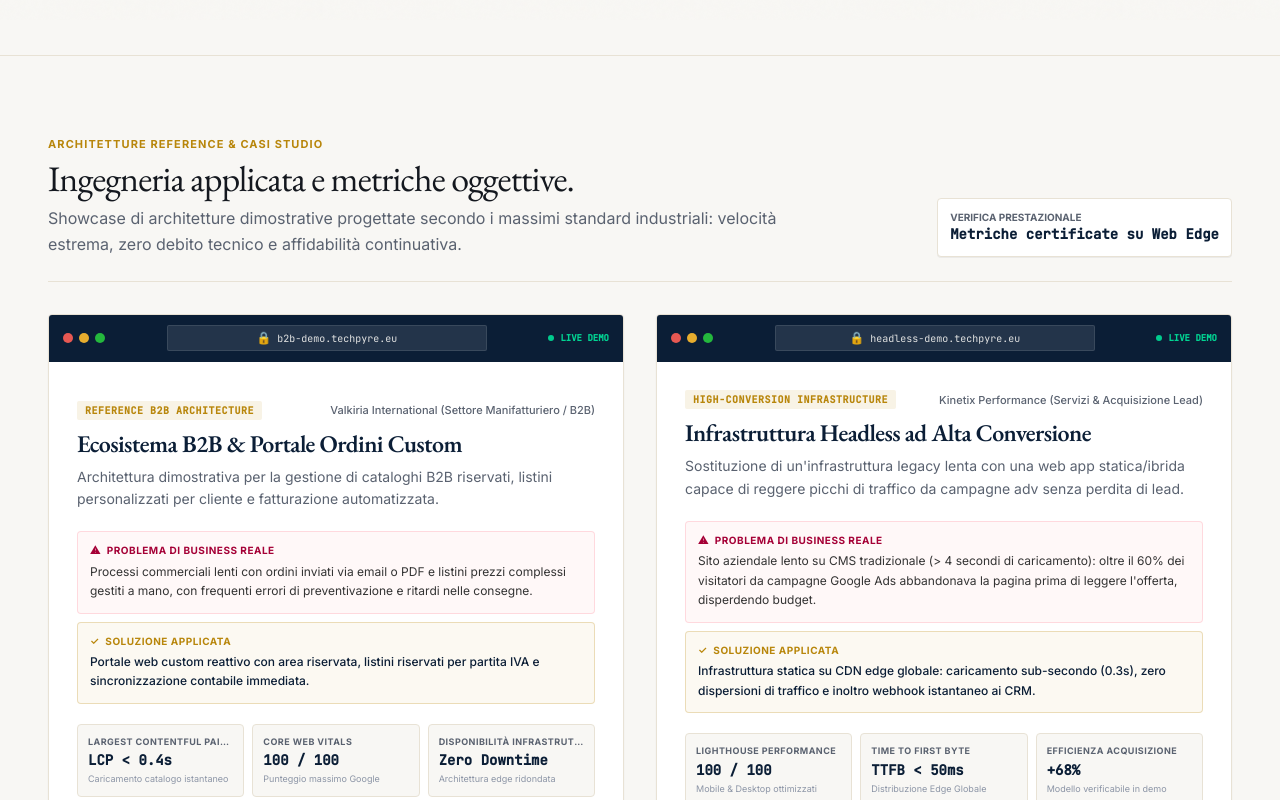
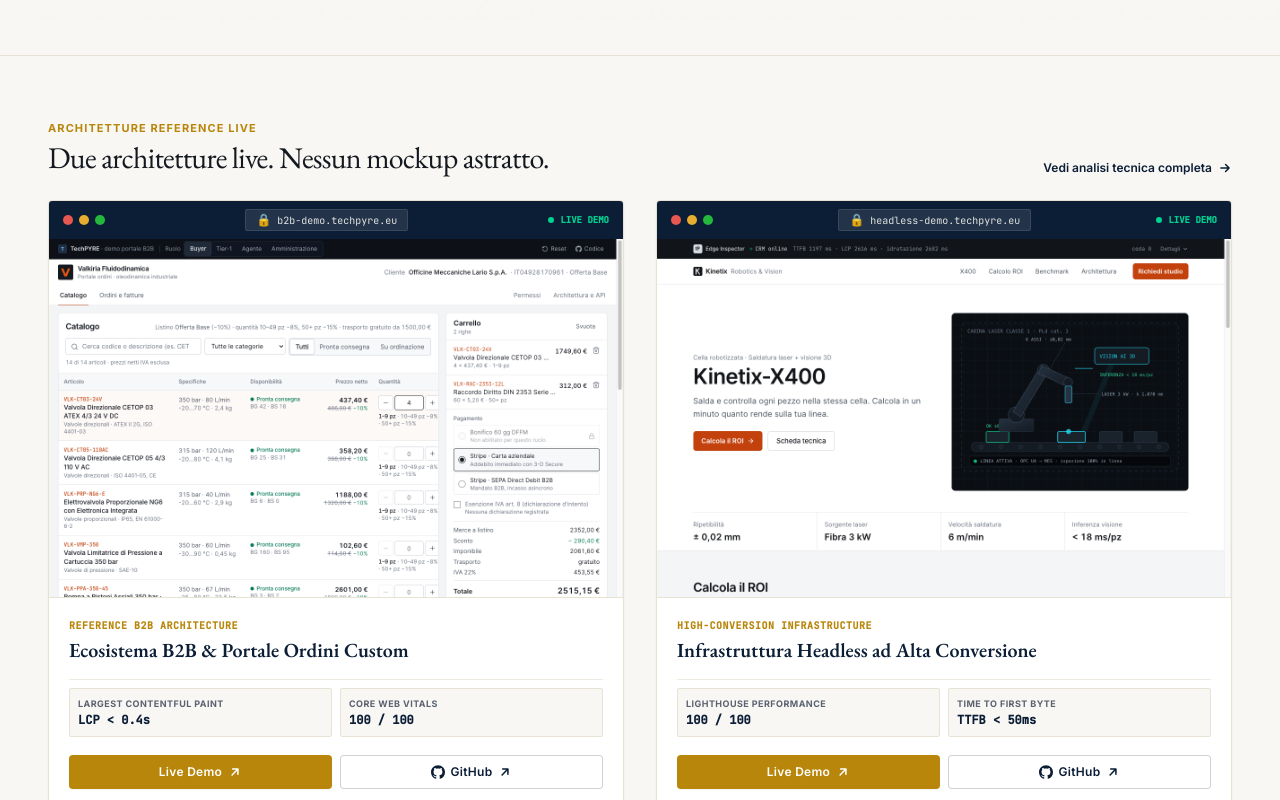
Before and after one commit to techpyre/techpyre, a Next.js app: page / in a window 1280 px wide. Shown: the part 780-1580 px from the top of the page. Built offline with nearby package versions, Linux system fonts and the light colour scheme.

Commit message:
feat(demos): add real demo screenshots and streamline homepage projects teaser with 90% fewer words

```diff
--- a/src/app/page.tsx
+++ b/src/app/page.tsx
@@ -15,7 +15,7 @@
       <div className="min-h-screen bg-[#F8F7F4] text-[#14181F]">
         <main id="main-content">
           <Hero />
-          <CaseStudies />
+          <CaseStudies variant="teaser" />
           <ContactBox />
         </main>
         <Footer />
--- a/src/app/progetti/page.tsx
+++ b/src/app/progetti/page.tsx
@@ -13,7 +13,7 @@
 export default function ProgettiPage() {
   return (
     <PageShell>
-      <CaseStudies />
+      <CaseStudies variant="full" />
     </PageShell>
   );
 }
--- a/src/components/sections/CaseStudies.tsx
+++ b/src/components/sections/CaseStudies.tsx
@@ -1,6 +1,7 @@
 "use client";
 
 import React from "react";
+import Link from "next/link";
 import { motion } from "framer-motion";
 import { siteContent } from "@/config/siteContent";
 import { requestContactPrefill } from "@/lib/contactPrefill";
@@ -8,16 +9,18 @@
 import AnimatedLine from "@/components/ui/AnimatedLine";
 import { ArrowRightIcon, ArrowUpRightIcon, GitHubIcon } from "@/components/ui/Icons";
 
+interface CaseStudiesProps {
+  variant?: "full" | "teaser";
+}
+
 /**
  * =====================================================================
- * SEZIONE ARCHITETTURE & CASI STUDIO B2B (#progetti)
- * - Dimostrazione tangibile di standard tecnici elevati e assenza di debito legacy
- * - Metriche oggettive (Lighthouse 100/100, LCP < 0.4s, TTFB < 50ms)
- * - Stack trasparente e punti salienti dell'ingegneria applicata
- * - CTA per richiedere un'architettura analoga per l'azienda committente
+ * SEZIONE ARCHITETTURE & CASI STUDIO B2B
+ * - "teaser" (Homepage): Ultra-leggero, screenshot reali della demo, 90% di parole in meno
+ * - "full" (/progetti): Schede complete con analisi tecnica approfondita
  * =====================================================================
  */
-export default function CaseStudies() {
+export default function CaseStudies({ variant = "teaser" }: CaseStudiesProps) {
   const router = useRouter();
   const { caseStudies } = siteContent;
 
@@ -25,18 +28,175 @@
     if (typeof window !== "undefined") {
       const customMessage = `Richiesta Informazioni su Architettura Reference:\n- Riferimento: ${caseTitle}\n- Servizio correlato: ${serviceName}\n\nDesidero valutare un'architettura con analoghi requisiti di velocità, sicurezza e scalabilità per la mia impresa.`;
 
-      // Evento custom se il modulo è in pagina, altrimenti precompilato + navigazione a /#contatto
-      requestContactPrefill({
-        serviceTitle: serviceName,
-        prefilledMessage: customMessage,
-      }, (href) => router.push(href));
+      requestContactPrefill(
+        {
+          serviceTitle: serviceName,
+          prefilledMessage: customMessage,
+        },
+        (href) => router.push(href)
+      );
     }
   };
 
+  // =====================================================================
+  // VARIANTE HOME (TEASER): VISUALE, SCREENSHOT REALI E 90% DI PAROLE IN MENO
+  // =====================================================================
+  if (variant === "teaser") {
+    return (
+      <section id="progetti" className="py-10 sm:py-14 md:py-16 bg-[#F8F7F4] border-t border-[#E8E2D5]">
+        <div className="max-w-7xl mx-auto px-5 sm:px-6 md:px-12">
+          {/* Intestazione Sintetica */}
+          <div className="flex flex-col sm:flex-row sm:items-end justify-between gap-3 pb-6">
+            <div className="space-y-1">
+              <div className="text-[10px] sm:text-[11px] font-sans font-bold text-[#B8860B] uppercase tracking-widest">
+                ARCHITETTURE REFERENCE LIVE
+              </div>
+              <h2 className="font-serif text-2xl sm:text-3xl text-[#14181F] font-normal tracking-tight">
+                Due architetture live. Nessun mockup astratto.
+              </h2>
+            </div>
+            <Link
+              href="/progetti"
+              className="inline-flex items-center gap-1.5 text-xs font-semibold text-[#0B1E36] hover:text-[#B8860B] transition-colors font-sans group shrink-0"
+            >
+              <span>Vedi analisi tecnica completa</span>
+              <ArrowRightIcon className="w-3.5 h-3.5 transition-transform group-hover:translate-x-1" />
+            </Link>
+          </div>
+
+          {/* Griglia a 2 Schede Visive con Screenshot Reali delle Demo */}
+          <div className="grid grid-cols-1 lg:grid-cols-2 gap-6 sm:gap-8 items-stretch">
+            {caseStudies.items.map((project, idx) => (
+              <motion.div
+                key={project.id}
+                initial={{ opacity: 0, y: 16 }}
+                whileInView={{ opacity: 1, y: 0 }}
+                viewport={{ once: true, margin: "-30px" }}
+                transition={{ duration: 0.5, delay: idx * 0.1 }}
+                className="bg-white rounded-sm border border-[#E8E2D5] hover:border-[#0B1E36] transition-all shadow-xs overflow-hidden flex flex-col justify-between group"
+              >
+                {/* Header Finestra Browser */}
+                <div className="bg-[#0B1E36] px-3.5 py-2 flex items-center justify-between text-white/70 select-none">
+                  <div className="flex items-center gap-1.5">
+                    <span className="w-2.5 h-2.5 rounded-full bg-[#FF5F56]/90 inline-block" />
+                    <span className="w-2.5 h-2.5 rounded-full bg-[#FFBD2E]/90 inline-block" />
+                    <span className="w-2.5 h-2.5 rounded-full bg-[#27C93F]/90 inline-block" />
+                  </div>
+
+                  <div className="px-2.5 py-0.5 rounded-xs bg-white/10 text-[10px] font-mono text-[#F8F7F4]/90 flex items-center gap-1.5 border border-white/10 max-w-[200px] sm:max-w-xs truncate">
+                    <span className="text-emerald-400 text-xs">🔒</span>
+                    <span className="truncate">
+                      {project.demoUrl ? project.demoUrl.replace("https://", "") : "techpyre.eu"}
+                    </span>
+                  </div>
+
+                  <div className="flex items-center gap-1.5 text-[9px] font-mono text-emerald-400 font-semibold shrink-0">
+                    <span className="w-1.5 h-1.5 rounded-full bg-emerald-400 animate-pulse" />
+                    <span className="hidden sm:inline">LIVE DEMO</span>
+                  </div>
+                </div>
+
+                {/* Screenshot Reale della Demo */}
+                <a
+                  href={project.demoUrl}
+                  target="_blank"
+                  rel="noopener noreferrer"
+                  className="relative block aspect-[16/10] overflow-hidden bg-[#0A192F]/5 group/img border-b border-[#E8E2D5]"
+                  aria-label={`Apri live demo di ${project.title}`}
+                >
+                  {project.screenshotUrl ? (
+                    // eslint-disable-next-line @next/next/no-img-element
+                    <img
+                      src={project.screenshotUrl}
+                      alt={`Screenshot reale live demo: ${project.title}`}
+                      className="w-full h-full object-cover object-top transition-transform duration-500 group-hover/img:scale-[1.02]"
+                      loading="lazy"
+                    />
+                  ) : (
+                    <div className="w-full h-full flex items-center justify-center text-xs text-[#5A6270]">
+                      Screenshot demo
+                    </div>
+                  )}
+
+                  {/* Overlay interattivo hover */}
+                  <div className="absolute inset-0 bg-[#0B1E36]/0 group-hover/img:bg-[#0B1E36]/15 transition-colors flex items-center justify-center">
+                    <span className="opacity-0 group-hover/img:opacity-100 transition-opacity duration-200 py-1.5 px-3 rounded-xs bg-[#0B1E36] text-white font-sans text-xs font-semibold shadow-md flex items-center gap-1.5">
+                      <span>Apri Demo Live</span>
+                      <ArrowUpRightIcon className="w-3.5 h-3.5" />
+                    </span>
+                  </div>
+                </a>
+
+                {/* Dettaglio Sintetico (90% parole in meno: solo titolo, 2 metriche e 2 bottoni) */}
+                <div className="p-4 sm:p-5 flex flex-col justify-between flex-1 gap-3.5">
+                  <div className="space-y-1">
+                    <div className="text-[10px] font-mono font-bold uppercase tracking-wider text-[#B8860B]">
+                      {project.tag}
+                    </div>
+                    <h3 className="font-serif text-lg sm:text-xl text-[#0B1E36] font-semibold leading-snug">
+                      {project.title}
+                    </h3>
+                  </div>
+
+                  {/* 2 Metriche Essenziali */}
+                  <div className="grid grid-cols-2 gap-2 pt-2 border-t border-[#E8E2D5]/70">
+                    {project.metrics.slice(0, 2).map((m, mIdx) => (
+                      <div
+                        key={mIdx}
+                        className="p-2 rounded-xs bg-[#F8F7F4] border border-[#E8E2D5] space-y-0.5"
+                      >
+                        <div className="text-[9px] font-sans font-bold uppercase tracking-wider text-[#5A6270] truncate">
+                          {m.label}
+                        </div>
+                        <div className="font-mono font-bold text-xs text-[#0B1E36]">
+                          {m.value}
+                        </div>
+                      </div>
+                    ))}
+                  </div>
+
+                  {/* Bottoni Rapidi */}
+                  <div className="grid grid-cols-2 gap-2 pt-1">
+                    {project.demoUrl && (
+                      <a
+                        href={project.demoUrl}
+                        target="_blank"
+                        rel="noopener noreferrer"
+                        className="py-2 px-3 rounded-sm bg-[#B8860B] hover:bg-[#9A7009] active:scale-[0.99] text-white font-sans text-xs font-semibold tracking-wide transition-all shadow-xs inline-flex items-center justify-center gap-1.5"
+                      >
+                        <span>Live Demo</span>
+                        <ArrowUpRightIcon className="w-3.5 h-3.5" />
+                      </a>
+                    )}
+                    {project.repoUrl && (
+                      <a
+                        href={project.repoUrl}
+                        target="_blank"
+                        rel="noopener noreferrer"
+                        className="py-2 px-3 rounded-sm bg-white border border-[#0B1E36]/20 hover:border-[#0B1E36] active:scale-[0.99] text-[#0B1E36] font-sans text-xs font-semibold tracking-wide transition-all inline-flex items-center justify-center gap-1.5"
+                      >
+                        <GitHubIcon className="w-3.5 h-3.5" />
+                        <span>GitHub</span>
+                        <ArrowUpRightIcon className="w-3.5 h-3.5" />
+                      </a>
+                    )}
+                  </div>
+                </div>
+              </motion.div>
+            ))}
+          </div>
+        </div>
+      </section>
+    );
+  }
+
+  // =====================================================================
+  // VARIANTE COMPLETA (/progetti): ANALISI TECNICA APPROFONDITA
+  // =====================================================================
   return (
     <section id="progetti" className="py-12 sm:py-16 md:py-20 bg-[#F8F7F4] border-t border-[#E8E2D5]">
       <div className="max-w-7xl mx-auto px-5 sm:px-6 md:px-12">
-        {/* Intestazione Sezione con Animazione */}
+        {/* Intestazione Sezione */}
         <motion.div
           initial={{ opacity: 0, y: 16 }}
           whileInView={{ opacity: 1, y: 0 }}
@@ -66,7 +226,7 @@
 
         <AnimatedLine className="mb-6 sm:mb-8" />
 
-        {/* Griglia dei 2 Casi Studio / Engineering Showcase */}
+        {/* Griglia Completa */}
         <div className="grid grid-cols-1 lg:grid-cols-2 gap-6 sm:gap-8 items-stretch">
           {caseStudies.items.map((project, idx) => (
             <motion.div
@@ -77,7 +237,7 @@
               transition={{ duration: 0.6, delay: idx * 0.12, ease: [0.22, 1, 0.36, 1] }}
               className="bg-white rounded-sm border border-[#E8E2D5] shadow-xs flex flex-col justify-between overflow-hidden relative group hover:border-[#0B1E36] transition-all duration-200"
             >
-              {/* Browser Window Mockup Frame */}
+              {/* Header Finestra Browser */}
               <div className="bg-[#0B1E36] border-b border-[#0B1E36]/40 px-3.5 py-2.5 flex items-center justify-between text-white/70 select-none">
                 <div className="flex items-center gap-1.5">
                   <span className="w-2.5 h-2.5 rounded-full bg-[#FF5F56]/90 inline-block" />
@@ -87,7 +247,9 @@
 
                 <div className="flex-1 max-w-xs mx-3 px-2.5 py-1 rounded-xs bg-white/10 text-[10px] font-mono text-[#F8F7F4]/90 flex items-center justify-center gap-1.5 truncate border border-white/10">
                   <span className="text-emerald-400 text-xs">🔒</span>
-                  <span className="truncate">{project.demoUrl ? project.demoUrl.replace("https://", "") : "techpyre.eu"}</span>
+                  <span className="truncate">
+                    {project.demoUrl ? project.demoUrl.replace("https://", "") : "techpyre.eu"}
+                  </span>
                 </div>
 
                 <div className="flex items-center gap-1.5 text-[9px] font-mono text-emerald-400 font-semibold shrink-0">
@@ -96,9 +258,27 @@
                 </div>
               </div>
 
-              {/* Contenuto della Scheda */}
+              {/* Screenshot Reale della Demo */}
+              {project.screenshotUrl && (
+                <a
+                  href={project.demoUrl}
+                  target="_blank"
+                  rel="noopener noreferrer"
+                  className="block aspect-[16/10] overflow-hidden bg-[#0A192F]/5 border-b border-[#E8E2D5] group/img"
+                  aria-label={`Apri demo di ${project.title}`}
+                >
+                  {/* eslint-disable-next-line @next/next/no-img-element */}
+                  <img
+                    src={project.screenshotUrl}
+                    alt={`Screenshot live demo: ${project.title}`}
+                    className="w-full h-full object-cover object-top transition-transform duration-500 group-hover/img:scale-[1.02]"
+                    loading="lazy"
+                  />
+                </a>
+              )}
+
+              {/* Contenuto Approfondito */}
               <div className="p-5 sm:p-7 space-y-4">
-                {/* Badge Tag & Cliente */}
                 <div className="space-y-1.5">
                   <div className="flex flex-wrap items-center justify-between gap-2">
                     <span className="text-[10px] font-mono font-bold uppercase tracking-wider text-[#B8860B] bg-[#B8860B]/10 px-2 py-0.5 rounded-xs">
@@ -120,7 +300,7 @@
                   </p>
                 </div>
 
-                {/* Box Problema di Business & Soluzione Applicata */}
+                {/* Box Problema & Soluzione */}
                 {(project.businessProblem || project.solution) && (
                   <div className="space-y-2 pt-1">
                     {project.businessProblem && (
@@ -149,7 +329,7 @@
                   </div>
                 )}
 
-                {/* Griglia Metriche Tecniche Verificate */}
+                {/* Metriche */}
                 <div className="grid grid-cols-3 gap-2 py-1">
                   {project.metrics.map((metric, mIdx) => (
                     <div
@@ -171,7 +351,7 @@
                   ))}
                 </div>
 
-                {/* Specifiche Architetturali (Punti Salienti) */}
+                {/* Punti Salienti */}
                 <div className="space-y-1.5 border-t border-[#E8E2D5] pt-3">
                   <div className="text-[10px] font-bold uppercase tracking-wider text-[#0B1E36] font-sans">
                     Caratteristiche Ingegneristiche Chiave
@@ -186,7 +366,7 @@
                   </ul>
                 </div>
 
-                {/* Stack Tecnologico Certificato */}
+                {/* Stack */}
                 <div className="space-y-1.5 border-t border-[#E8E2D5] pt-3">
                   <div className="text-[10px] font-bold uppercase tracking-wider text-[#0B1E36] font-sans">
                     Stack Architetturale Adottato
@@ -204,7 +384,7 @@
                 </div>
               </div>
 
-              {/* Barra Inferiore: Live Demo + GitHub + Pulsante d'Azione */}
+              {/* Barra Inferiore */}
               <div className="p-4 sm:p-5 bg-[#F8F7F4] border-t border-[#E8E2D5] space-y-3">
                 {(project.demoUrl || project.repoUrl) && (
                   <div className="grid grid-cols-1 sm:grid-cols-2 gap-2">
@@ -251,7 +431,7 @@
 
                   <button
                     type="button"
-                    onClick={() => handleSelectCaseStudy(project.prefillService, project.title)}
+                    onClick={() => handleSelectCaseStudy(project.prefillService || "", project.title)}
                     className="w-full sm:w-auto py-2.5 px-4 rounded-sm bg-[#0B1E36] hover:bg-[#002244] active:scale-[0.99] text-white font-sans text-xs font-semibold tracking-wide transition-all shadow-xs inline-flex items-center justify-center gap-2 group/btn cursor-pointer"
                   >
                     <span>{project.ctaText}</span>
--- a/src/config/siteContent.ts
+++ b/src/config/siteContent.ts
@@ -208,6 +208,7 @@
         ],
         ctaText: "Richiedi un'Architettura B2B Simile",
         prefillService: "Web Application & Ecosistema B2B Custom",
+        screenshotUrl: "/images/demos/b2b-demo.png",
         demoUrl: "https://b2b-demo.techpyre.eu",
         repoUrl: "https://github.com/techpyre/techpyre-b2b-portal-reference",
       },
@@ -242,6 +243,7 @@
         ],
         ctaText: "Valuta la Migrazione Headless",
         prefillService: "Landing Page ad Alta Conversione",
+        screenshotUrl: "/images/demos/headless-demo.png",
         demoUrl: "https://headless-demo.techpyre.eu",
         repoUrl: "https://github.com/techpyre/techpyre-headless-leadgen-reference",
       },
--- a/src/types/content.ts
+++ b/src/types/content.ts
@@ -95,7 +95,9 @@
   stack: string[];
   highlights: string[];
   ctaText: string;
-  prefillService: string;
+  prefillService?: string;
+  /** Screenshot reale dell'applicazione demo */
+  screenshotUrl?: string;
   /** Sandbox interattiva pubblica (nessun login richiesto) */
   demoUrl?: string;
   /** Repository GitHub pubblico con il codice sorgente */
```
Also changed, not shown: public/images/demos/b2b-demo.png (added), public/images/demos/headless-demo.png (added).
